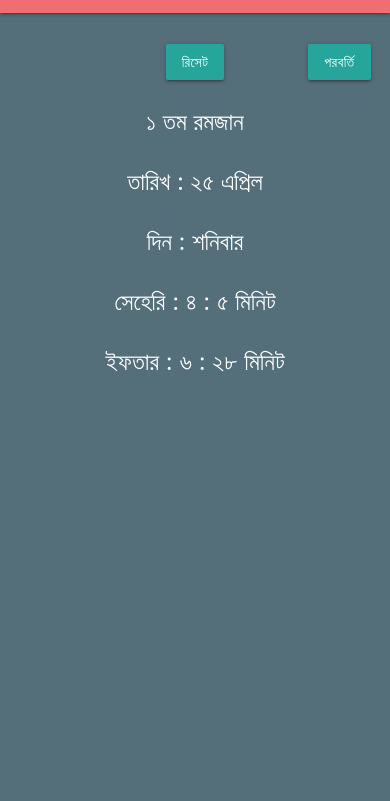
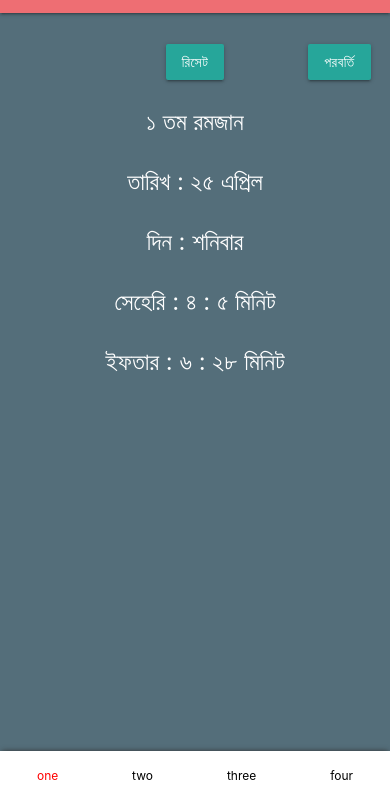
Before and after one commit to naieem/Mobile-Rojaschedule, a plain HTML site: page index.html in a window 390 px wide. Shown: the part 43-844 px from the top of the page. Drawn offline with Linux system fonts and the light colour scheme; some packages are replaced by stand-ins of ours; files whose address does not match are found by name.

Commit message:
bottom nav added

```diff
--- a/css/style.css
+++ b/css/style.css
@@ -30,3 +30,36 @@ body{
 .position-relative{
     position: relative;
 }
+.mobile-bottom-nav {
+	position: fixed;
+	bottom: 0;
+	left: 0;
+	right: 0;
+	z-index: 1000;
+	will-change: transform;
+	transform: translateZ(0);
+
+	display: flex;
+
+	height: 50px;
+
+	box-shadow: 0 -2px 5px -2px #333;
+	background-color: #fff;
+}
+
+.mobile-bottom-nav__item {
+    flex-grow: 1;
+    text-align: center;
+    font-size: 12px;
+    color: #000;
+    display: flex;
+    flex-direction: column;
+    justify-content: center;
+}
+.mobile-bottom-nav__item--active {
+    color: red;
+}
+.mobile-bottom-nav__item-content {
+    display: flex;
+    flex-direction: column;
+}
--- a/index.html
+++ b/index.html
@@ -46,6 +46,7 @@
 </script>
 
 <body class=" blue-grey darken-1">
+    <div id="app">
         <nav>
             <div class="nav-wrapper">
                 <div class="center">
@@ -53,12 +54,13 @@
                 </div>
             </div>
         </nav>
-    <div class="main-container" id="app">
+        <div class="main-container">
             <div class="info-container info-font white-text">
                 <div class="container position-relative">
                     <div class="row nav-container">
                         <div class="col s4 left">
-                        <a class="waves-effect waves-light btn" v-if="currentRojaIndex" v-on:click="prev">পুর্ববর্তি</a>
+                            <a class="waves-effect waves-light btn" v-if="currentRojaIndex"
+                                v-on:click="prev">পুর্ববর্তি</a>
                         </div>
                         <div class="col s4 center">
                             <a class="waves-effect waves-light btn " v-on:click="reset">রিসেট</a>
@@ -86,6 +88,34 @@
                     </div>
                 </div>
             </div>
+        </div>
+        <nav class="mobile-bottom-nav">
+            <div class="mobile-bottom-nav__item mobile-bottom-nav__item--active">
+                <div class="mobile-bottom-nav__item-content">
+                    <!-- <i class="material-icons">home</i> -->
+                    one
+                </div>
+            </div>
+            <div class="mobile-bottom-nav__item">
+                <div class="mobile-bottom-nav__item-content">
+                    <!-- <i class="material-icons">mail</i> -->
+                    two
+                </div>
+            </div>
+            <div class="mobile-bottom-nav__item">
+                <div class="mobile-bottom-nav__item-content">
+                    <!-- <i class="material-icons">person</i> -->
+                    three
+                </div>
+            </div>
+
+            <div class="mobile-bottom-nav__item">
+                <div class="mobile-bottom-nav__item-content">
+                    <!-- <i class="material-icons">phone</i> -->
+                    four
+                </div>
+            </div>
+        </nav>
     </div>
 </body>
 <script src="./js/materialize.js"></script>
```
Lines whose indentation alone changed are shown as unchanged.
